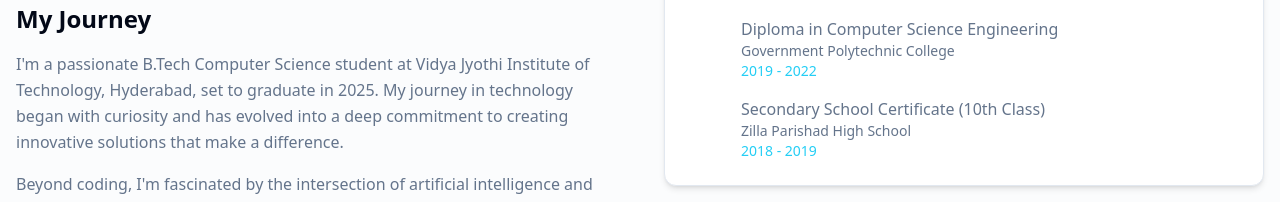
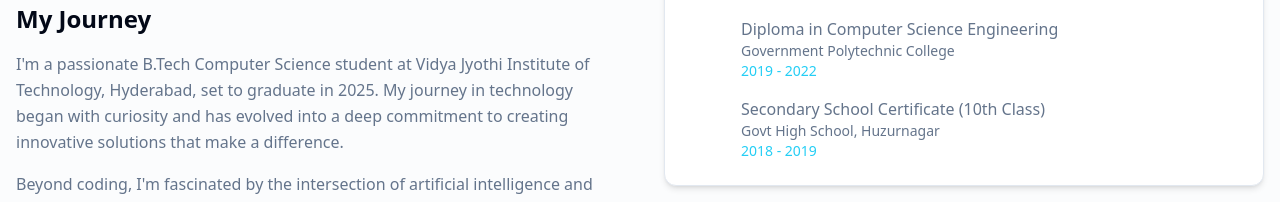
Before and after one commit to Afsdrv/dharavath-portfolio, a React (Vite) app: page / in a window 1280 px wide. Shown: the part 1180-1382 px from the top of the page. Built offline with nearby package versions, Linux system fonts and the light colour scheme.

Commit message:
Update school name
Updated the school name to "Govt High School, Huzurnagar".

```diff
--- a/src/components/portfolio/About.tsx
+++ b/src/components/portfolio/About.tsx
@@ -73,7 +73,7 @@ const About = () => {
                           Secondary School Certificate (10th Class)
                         </p>
                         <p className="text-sm text-muted-foreground">
-                          Zilla Parishad High School
+                          Govt High School, Huzurnagar
                         </p>
                         <p className="text-sm text-accent font-medium">2018 - 2019</p>
                       </div>
```
